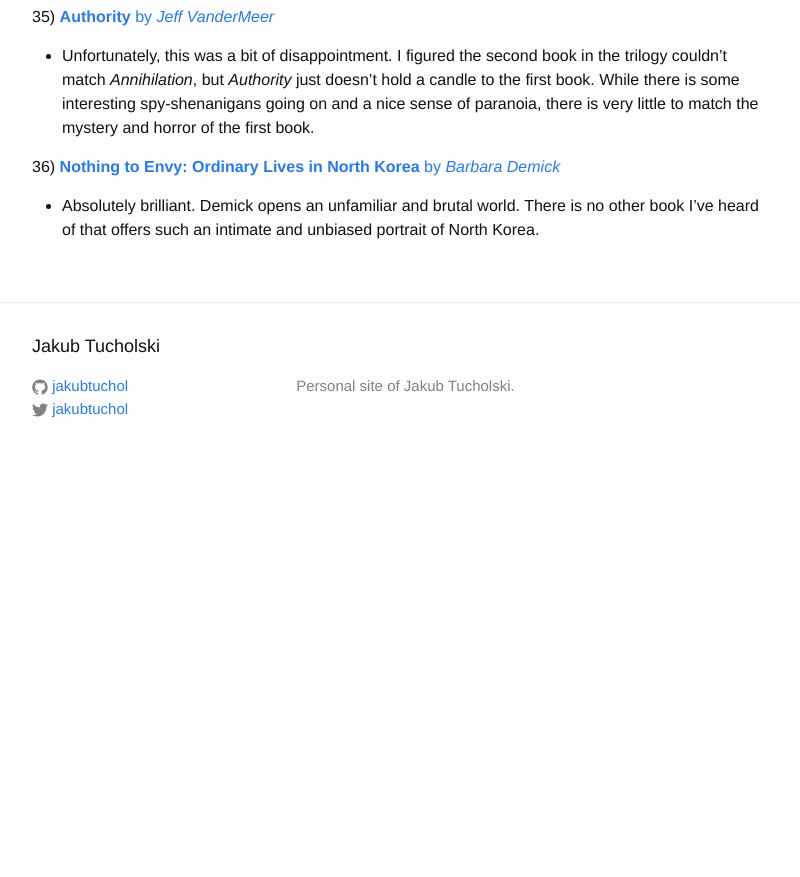
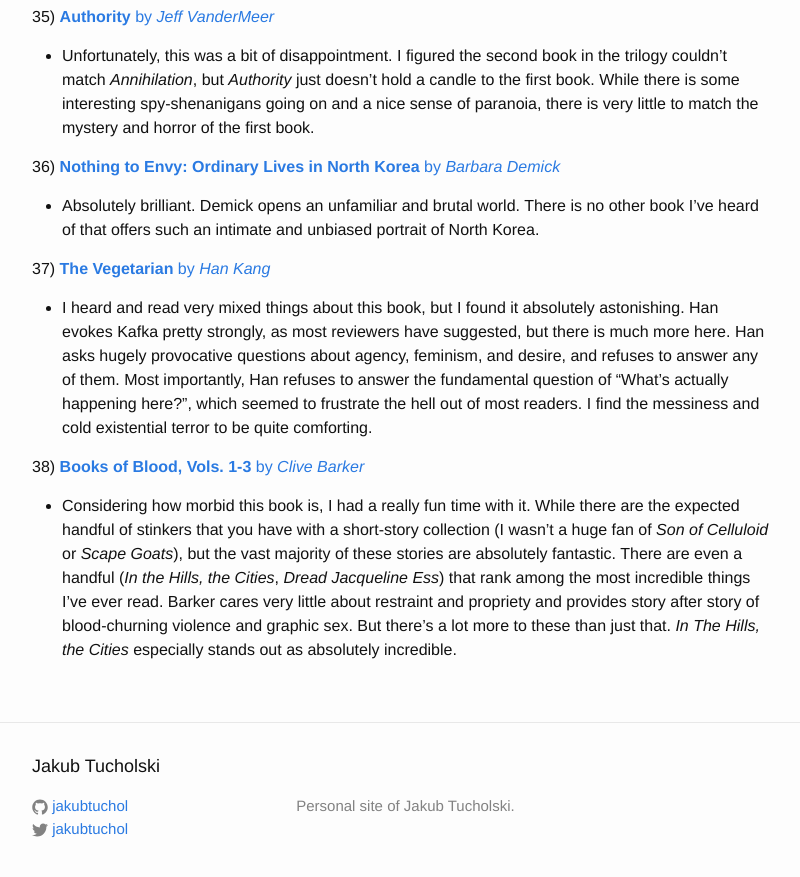
Before and after one commit to jakubtuchol/jakubtuchol.github.io, a Jekyll site: the page built from _posts/2017-01-02-yearly-reading-list.markdown, in a window 1280 px wide and 900 px high, scrolled down 6597 px. Shown: the top 877 px of the window, without its empty margins (238-1038 px from the left). Built offline with Jekyll 4.4.1, drawn with Linux system fonts in a browser that asks for light colours; before the commit the page ends 7077 px from its top, so only the background shows below that.

Commit message:
adding vegetarian and books of blood

```diff
--- a/_posts/2017-01-02-yearly-reading-list.markdown
+++ b/_posts/2017-01-02-yearly-reading-list.markdown
@@ -20,7 +20,6 @@ This year, I'm aiming to read 52 books (one per week for a year). I'll be keepin
 3) [**The Stranger** by *Albert Camus*][stranger]
 
 * I admit, I picked this primarily because I wanted something short to prepare before the next monster. It's a strange book, colored primarily by the detachment of Mersault, and his total detachment from the world. It will probably take a couple more reads to appreciate it fully, but for now, it merely remains disquieting rather than profound.
-
 4) [**The Industries of the Future** by *Alec Ross*][industries]
 
 * This was another quick read to balance out tearing through a 600+ page history of the CIA. Thankfully, I was pleasantly surprised. Ross builds an inspiring and hugely optimistic view of the next 50 years, but does it in a way that's very well balanced. He focuses on the downsides of and roadblocks to many of the innovations he talks about in a way that's far more nuanced than most innovation-focused books. I loved this and would recommend it to anyone with a passing interest in technology and the future.
@@ -154,6 +153,14 @@ This year, I'm aiming to read 52 books (one per week for a year). I'll be keepin
 
 * Absolutely brilliant. Demick opens an unfamiliar and brutal world. There is no other book I've heard of that offers such an intimate and unbiased portrait of North Korea.
 
+37) [**The Vegetarian** by *Han Kang*][vegetarian]
+
+* I heard and read very mixed things about this book, but I found it absolutely astonishing. Han evokes Kafka pretty strongly, as most reviewers have suggested, but there is much more here. Han asks hugely provocative questions about agency, feminism, and desire, and refuses to answer any of them. Most importantly, Han refuses to answer the fundamental question of "What's actually happening here?", which seemed to frustrate the hell out of most readers. I find the messiness and cold existential terror to be quite comforting.
+
+38) [**Books of Blood, Vols. 1-3** by *Clive Barker*][books_blood]
+
+* Considering how morbid this book is, I had a really fun time with it. While there are the expected handful of stinkers that you have with a short-story collection (I wasn't a huge fan of *Son of Celluloid* or *Scape Goats*), but the vast majority of these stories are absolutely fantastic. There are even a handful (*In the Hills, the Cities*, *Dread* *Jacqueline Ess*) that rank among the most incredible things I've ever read. Barker cares very little about restraint and propriety and provides story after story of blood-churning violence and graphic sex. But there's a lot more to these than just that. *In The Hills, the Cities* especially stands out as absolutely incredible.
+
 [black_flags]:         https://www.amazon.com/Black-Flags-Rise-Joby-Warrick/dp/0804168938
 [shock_doctrine]:      https://www.amazon.com/Shock-Doctrine-Rise-Disaster-Capitalism/dp/0312427999
 [stranger]:            https://www.amazon.com/Stranger-Albert-Camus/dp/0679720200
@@ -191,3 +198,5 @@ This year, I'm aiming to read 52 books (one per week for a year). I'll be keepin
 [annihilation]:        https://www.amazon.com/Annihilation-Novel-Southern-Reach-Trilogy/dp/0374104093
 [authority]:           https://www.amazon.com/Authority-Novel-Southern-Reach-Trilogy/dp/0374104107
 [nothing_envy]:        https://www.amazon.com/Nothing-Envy-Ordinary-Lives-North/dp/0385523912
+[vegetarian]:          https://www.amazon.com/Vegetarian-Han-Kang/dp/1101906111
+[books_blood]:         https://www.amazon.com/Books-Blood-Vols-Clive-Barker/dp/0425165582
```
